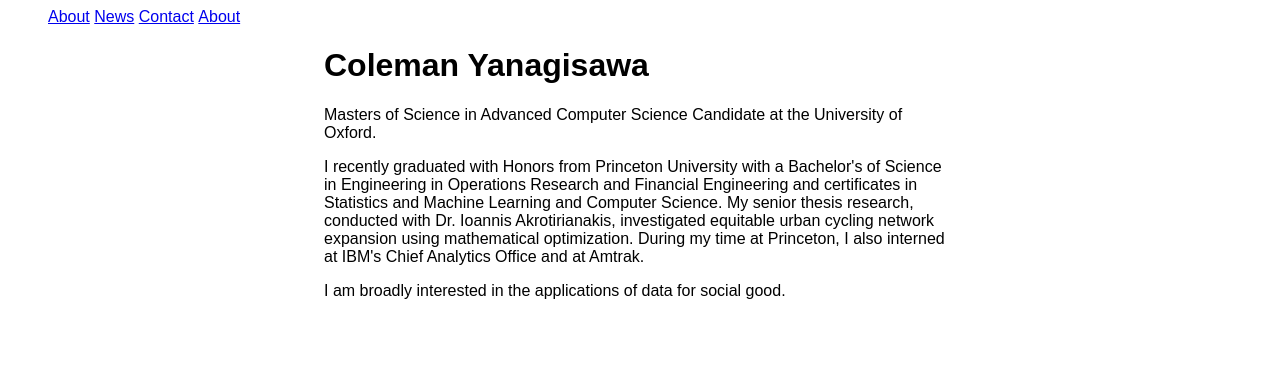
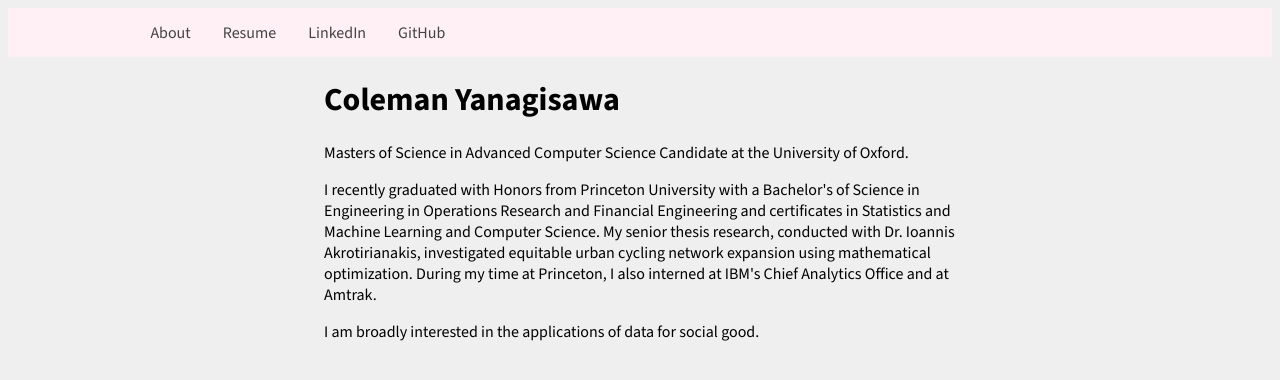
Before and after one commit to ckz-y/ckz-y.github.io, a plain HTML site: page index.html in a window 1280 px wide. Drawn offline with nearby package versions, Linux system fonts and the light colour scheme.

Commit message:
about page update

```diff
--- a/index.html
+++ b/index.html
@@ -1,40 +1,30 @@
 <html>
   <head>
     <title>Coleman Yanagisawa</title>
-    <style>
-        .navbar {
-            background-color: #c7efcf;
-            list-style-type: none;
-            display: inline;
-            font-family: Arial, Helvetica, sans-serif;
-        }
-        .li {
-            display: inline;
-        }
-        .body {
-            background-color: white;
-            color: black;
-            margin: 0;
-            padding-left: 25%;
-            padding-right: 25%;
-            font-family: Arial, Helvetica, sans-serif;
-        }
-        </style>
+    <link rel="stylesheet" href="style.css">
+    <link rel="preconnect" href="https://fonts.googleapis.com">
+    <link rel="preconnect" href="https://fonts.gstatic.com" crossorigin>
+    <link href="https://fonts.googleapis.com/css2?family=Source+Sans+3:ital,wght@0,200..900;1,200..900&display=swap" rel="stylesheet">
   </head>
   <body>
-    <div class="navbar">
+    <header>
         <ul>
-            <li class="li"><a href="index.html">About</a></li>
-            <li class="li"><a href="news.asp">News</a></li>
-            <li class="li"><a href="contact.asp">Contact</a></li>
-            <li class="li"><a href="about.asp">About</a></li>
+            <li><a href="about.html">About</a></li>
+            <li><a href="resume.html">Resume</a></li>
+            <li><a href="https://www.linkedin.com/in/colemanyanagisawa">LinkedIn</a></li>
+            <li><a href="https://github.com/ckz-y">GitHub</a></li>
           </ul>
-    </div>
-    <div class="body">
+    </header>
+    <main>
         <h1>Coleman Yanagisawa</h1>
-        <p>Masters of Science in Advanced Computer Science Candidate at the University of Oxford.</p>
-        <p>I recently graduated with Honors from Princeton University with a Bachelor's of Science in Engineering
-            in Operations Research and Financial Engineering and certificates in Statistics and Machine Learning and Computer Science.
+        <p>
+            Masters of Science in Advanced Computer Science Candidate
+            at the University of Oxford.
+        </p>
+        <p>
+            I recently graduated with Honors from Princeton University
+            with a Bachelor's of Science in Engineering in Operations Research and Financial Engineering
+            and certificates in Statistics and Machine Learning and Computer Science.
             My senior thesis research, conducted with Dr. Ioannis Akrotirianakis, investigated equitable urban cycling network expansion
             using mathematical optimization.
             During my time at Princeton, I also interned at IBM's Chief Analytics Office and at Amtrak.
@@ -42,6 +32,6 @@
         <p>
             I am broadly interested in the applications of data for social good.
         </p>
-    </div>
+    </main>
   </body>
 </html>
--- /dev/null
+++ b/style.css
@@ -0,0 +1,59 @@
+ul {
+    list-style-type: none;
+    padding-left: 10%;
+    overflow: hidden;
+    background-color: #fff0f5;
+    margin: 0px;
+    font-family: "Source Sans 3", sans-serif;
+    font-optical-sizing: auto;
+    font-weight: 15px;
+    font-style: normal;
+}
+
+li {
+    float: left;
+}
+
+li a {
+    display: block;
+    color: #434343;
+    text-align: center;
+    padding: 14px 16px;
+    text-decoration: none;
+}
+
+li a:hover {
+    color: #c7efcf;
+}
+
+h1 {
+    color: black;
+    padding-left: 25%;
+    padding-right: 25%;
+    font-family: "Source Sans 3", sans-serif;
+    font-optical-sizing: auto;
+    font-weight: 15px;
+    font-style: normal;
+}
+
+p {
+    color: black;
+    padding-left: 25%;
+    padding-right: 25%;
+    font-family: "Source Sans 3", sans-serif;
+    font-optical-sizing: auto;
+    font-weight: 15px;
+    font-style: normal;
+}
+body {
+    font-family: Arial, Helvetica, sans-serif;
+    background-color: #efefef;
+    color: #434343;
+}
+
+.source-sans-3-h1 {
+  font-family: "Source Sans 3", sans-serif;
+  font-optical-sizing: auto;
+  font-weight: 15px;
+  font-style: normal;
+}
```
